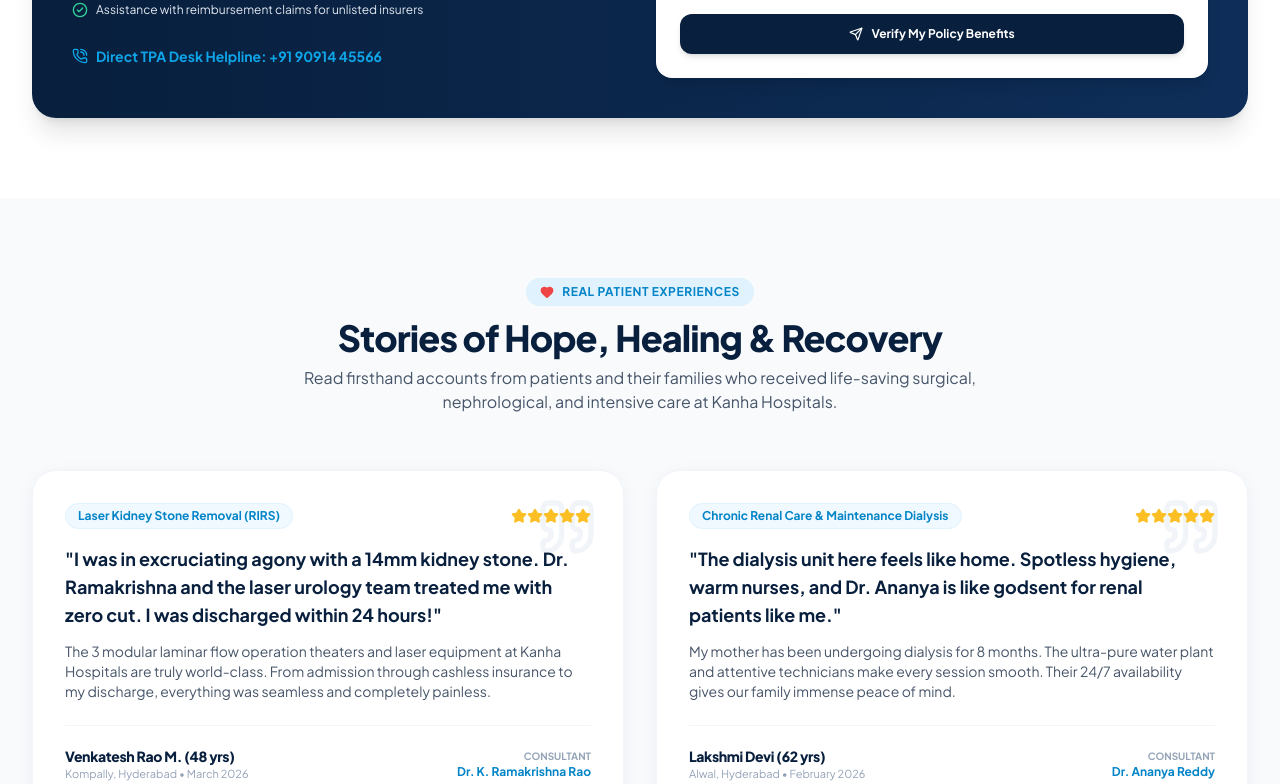
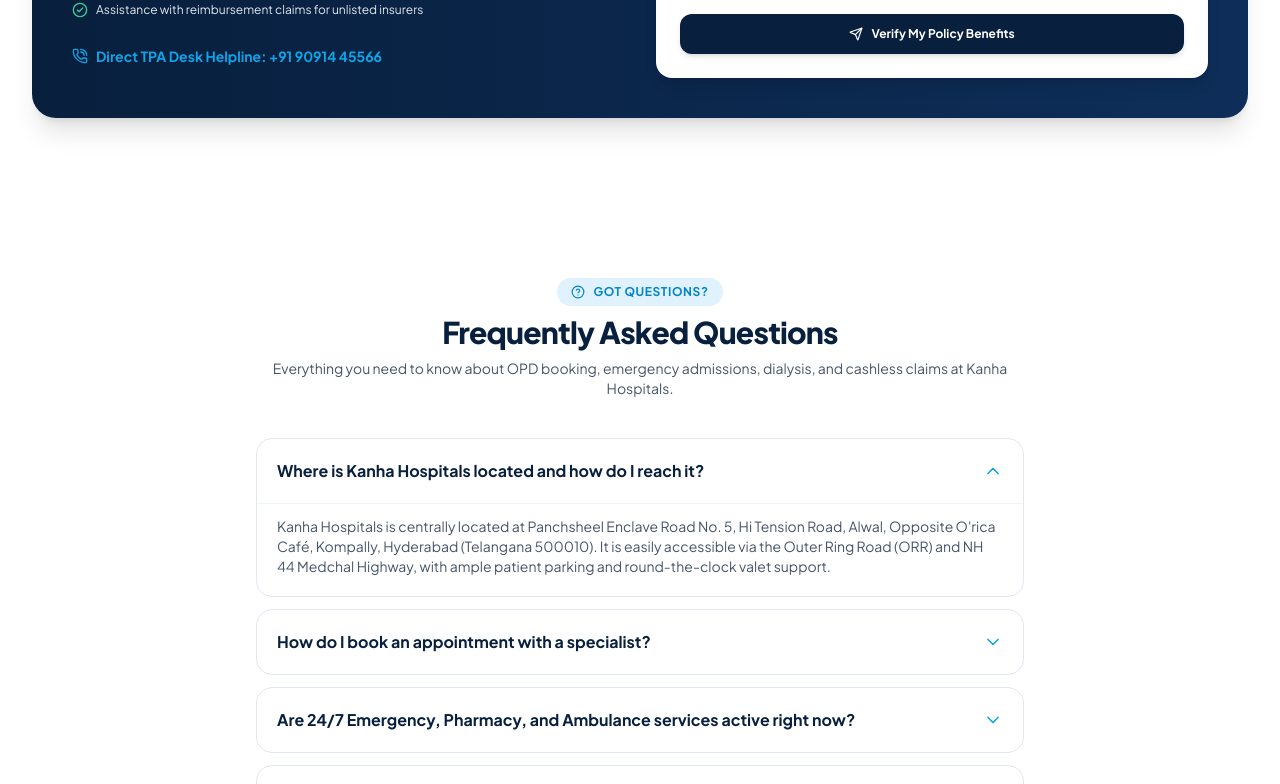
Before and after one commit to Shiva33987/hospital-kanha, a React (Vite) app: page / in a window 1280 px wide. Shown: the part 11216-12000 px from the top of the page. Built offline with nearby package versions, Linux system fonts and the light colour scheme.

Commit message:
refactor: remove Real Patient Experiences testimonials section

```diff
--- a/src/App.tsx
+++ b/src/App.tsx
@@ -10,7 +10,6 @@ import { SpecialtiesSection } from './components/SpecialtiesSection';
 import { DoctorsSection } from './components/DoctorsSection';
 import { HealthPackagesSection } from './components/HealthPackagesSection';
 import { CashlessInsuranceSection } from './components/CashlessInsuranceSection';
-import { TestimonialsSection } from './components/TestimonialsSection';
 import { LocationContactSection } from './components/LocationContactSection';
 import { Footer } from './components/Footer';
 import { FloatingEmergencyBar } from './components/FloatingEmergencyBar';
@@ -118,9 +117,6 @@ export function App() {
         {/* 11. Cashless Insurance & TPA Network */}
         <CashlessInsuranceSection />
 
-        {/* 12. Patient Testimonials & Recovery Stories */}
-        <TestimonialsSection />
-
         {/* 13. Location, Directions, Map & FAQs (Kompally Hyderabad) */}
         <LocationContactSection />
       </main>
```
